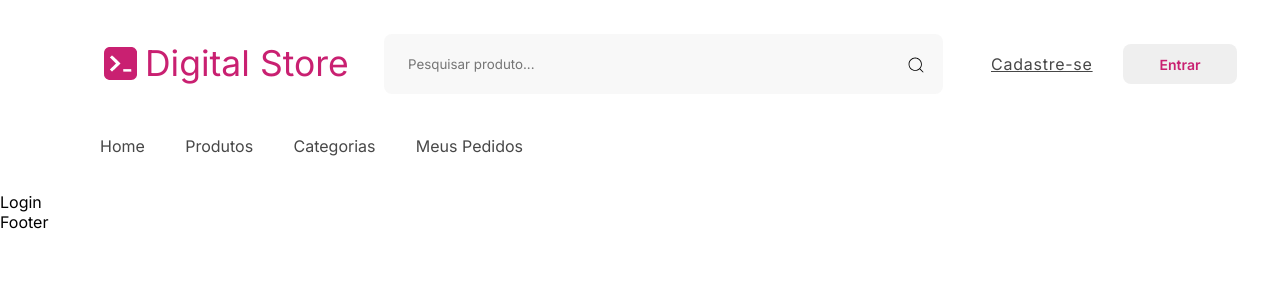
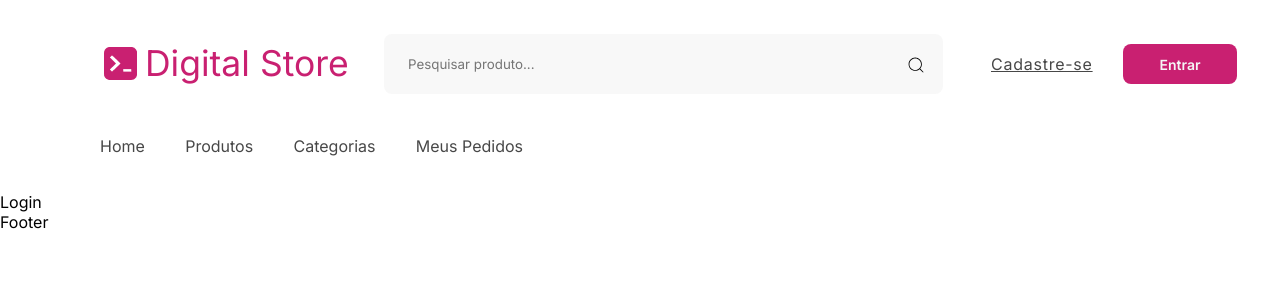
Before and after one commit to DarlanMendes/digital-store, a React (Create React App) app: page / in a window 1280 px wide. Shown: the top 300 px of the page. Built offline with nearby package versions, Linux system fonts and the light colour scheme.

Commit message:
finalização de posicionamento do componente NavLink na Header

```diff
--- a/src/components/Header/index.jsx
+++ b/src/components/Header/index.jsx
@@ -27,12 +27,12 @@ export default function Header() {
                 </div>
             </IconContext.Provider>
             <div className={styles.divBotaoEntrar}>
-                <Botao cor="#C92071" texto="Entrar" largura="114px" />
+                <Botao corFundo="#C92071" texto="Entrar" largura="114px" />
             </div>
             <div className={styles.divCadastro}>
                 Cadastre-se
             </div>
-                <NavLink style={{marginTop:"136px"}}/>
+                <NavLink/>
         </div>
     </div>)
 }
--- a/src/components/Header/styles.module.scss
+++ b/src/components/Header/styles.module.scss
@@ -91,5 +91,8 @@
 }
 
 .divNavLink {
-    width: 423px;
+  left: 100px;
+  margin-top:136px;
+  margin-left: 60px;
+
 }
```
